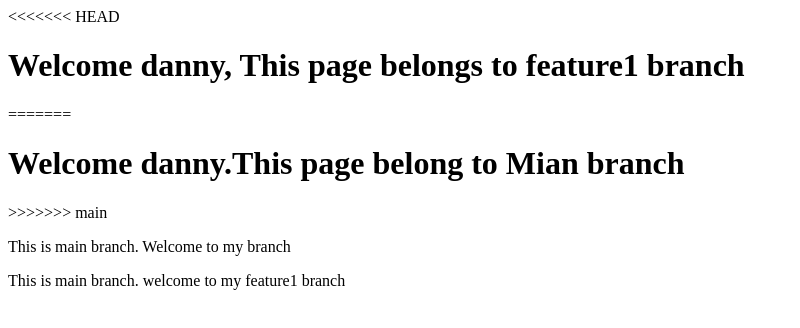
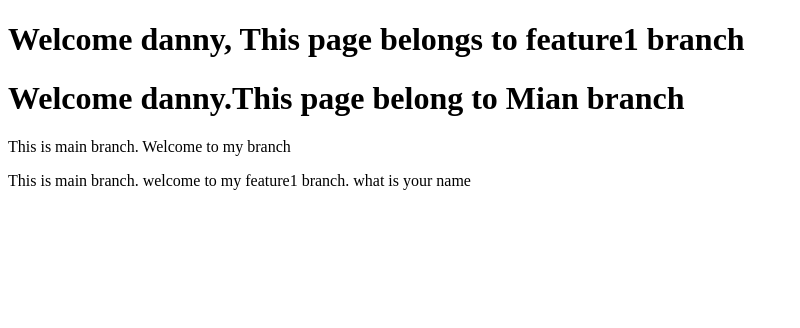
Before and after one commit to dnyaneshwar1303/danny_repo1, a plain HTML site: page index.html in a window 1280 px wide. Shown: the whole page, without its empty margins (0-800 px from the left). Drawn offline with Linux system fonts and the light colour scheme.

Commit message:
para modified

```diff
--- a/index.html
+++ b/index.html
@@ -6,12 +6,9 @@
     <title>Document</title>
 </head>
 <body>
-<<<<<<< HEAD
     <h1>Welcome danny, This page belongs to feature1 branch</h1>
-=======
     <h1>Welcome danny.This page belong to Mian branch</h1>
->>>>>>> main
     <p>This is main branch. Welcome to my branch</p>
-    <p>This is main branch. welcome to my feature1 branch</p>
+    <p>This is main branch. welcome to my feature1 branch. what is your name</p>
 </body>
 </html>
```
